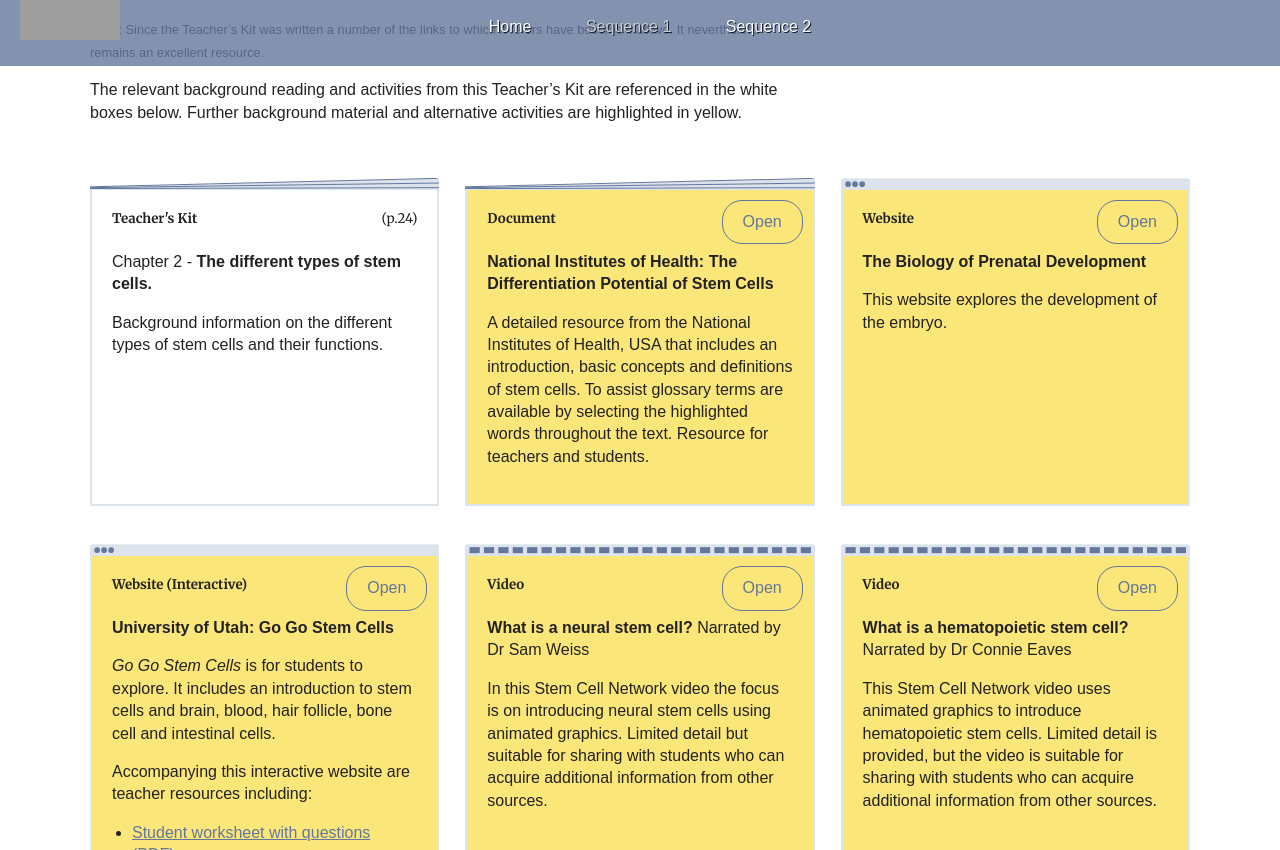
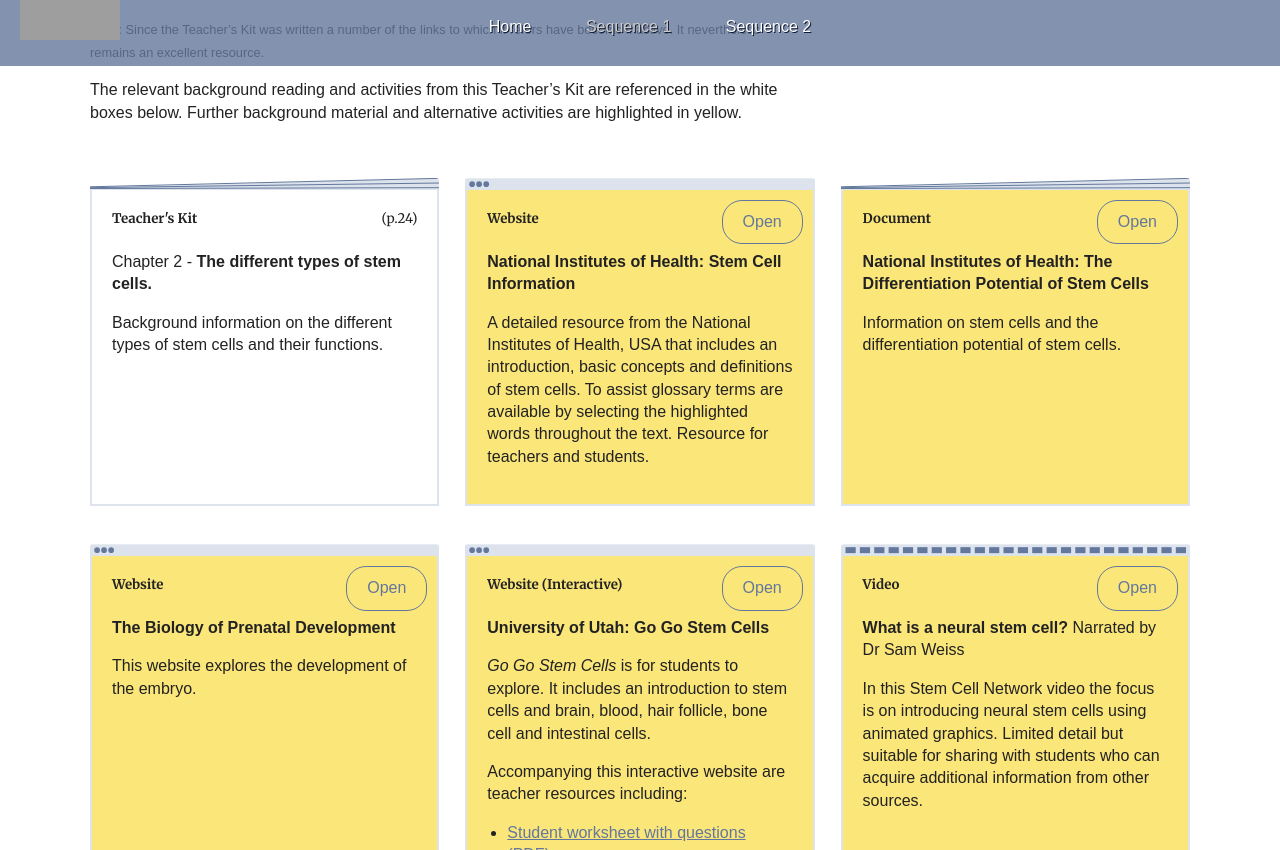
Before and after one commit to contemporaryVCEbiology/stem-cells, a Jekyll site: the page built from sequence-one/module3.html, in a window 1280 px wide and 900 px high, scrolled down 1561 px, cut to the strip 50-900 px from the top of the window. Built offline with Jekyll 4.4.1, drawn with Linux system fonts in a browser that asks for light colours; some of the changed text lies outside the part shown.

Commit message:
Mary 10 Oct

```diff
--- a/sequence-one/module3.html
+++ b/sequence-one/module3.html
@@ -60,12 +60,25 @@ parent: sequence-one
                 </div>
             </div>
         </div>
+        <div class="resource web">
+            <div>
+                <h5>Website</h5>
+                <p><strong>National Institutes of Health: Stem Cell Information</strong></p>
+                <div class="description">
+                    <p>A detailed resource from the National Institutes of Health, USA that includes an introduction, basic concepts and definitions of stem cells. To assist glossary terms are available by selecting the highlighted words throughout the text. Resource for teachers and students.</p>
+                </div>
+                <a class="open" href="https://stemcells.nih.gov/info/basics/1.htm">Open</a>
+            </div>
+            <div class="overlay">
+                <a class="open-new-tab" href="https://stemcells.nih.gov/info/basics/1.htm" target="_blank">Open in new tab</a>
+            </div>
+        </div>
         <div class="resource doc">
             <div>
                 <h5>Document</h5>
                 <p><strong>National Institutes of Health: The Differentiation Potential of Stem Cells</strong></p>
                 <div class="description">
-                    <p>A detailed resource from the National Institutes of Health, USA that includes an introduction, basic concepts and definitions of stem cells. To assist glossary terms are available by selecting the highlighted words throughout the text. Resource for teachers and students.</p>
+                    <p>Information on stem cells and the differentiation potential of stem cells.</p>
                 </div>
                 <a class="open" href="https://stemcells.nih.gov/sites/all/themes/stemcells_theme/stemcell_includes/chapter1.pdf">Open</a>
             </div>
@@ -244,7 +257,7 @@ parent: sequence-one
                 <h5>Activity</h5>
                 <p><strong>Human prenatal development</strong></p>
                 <div class="description">
-                    <p>Annotate a diagram of a blastocyst and a human body showing the links between the various specialised cells.</p>
+                    <p>Annotate a diagram of a gastrula (embryonic developmental stage after the blastula) and a human body showing the links between the three germ layers of the gastrula and all of the different kinds of specialised cells that make up the body.</p>
                 </div>
             </div>
         </div>
```
